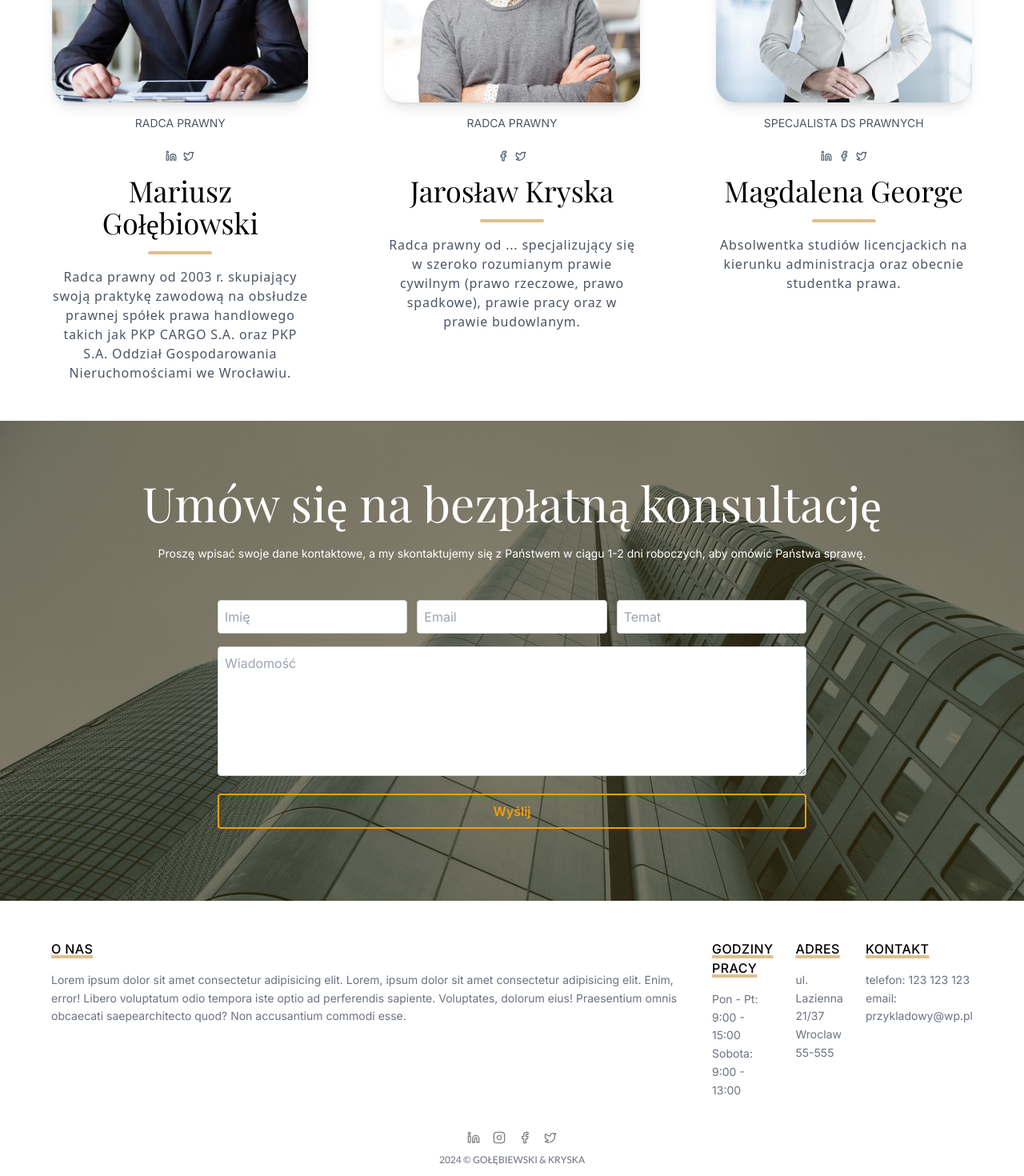
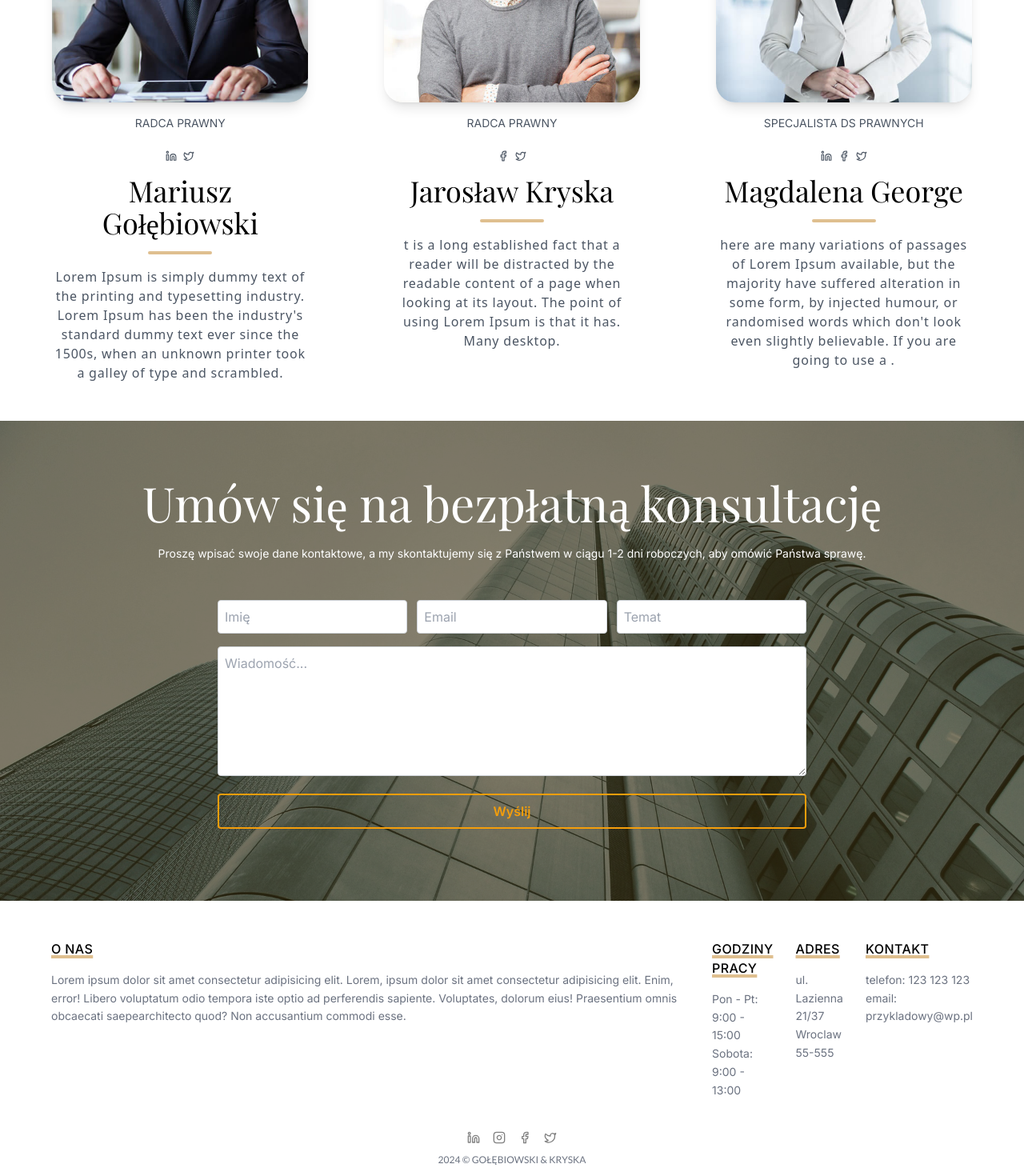
Before and after one commit to xcinek1337/kancelaria-onepage, a Next.js app: page / in a window 1280 px wide. Shown: the part 2412-3882 px from the top of the page at 80% size. Built offline with nearby package versions, Linux system fonts and the light colour scheme; a web font is replaced by a local one.

Commit message:
typo in footer/ added lorem to description

```diff
--- a/src/app/layout.tsx
+++ b/src/app/layout.tsx
@@ -8,7 +8,7 @@ import { ContactBar } from "@/ui/molecules/ContactBar";
 const inter = Inter({ subsets: ["latin"] });
 
 export const metadata: Metadata = {
-	title: "Kancelaria  aaaa&aaaa ",
+	title: "Kancelaria Gołębiowski & KRYSKA | Wrocław ",
 	description:
 		"Specjalizujemy się w prawie cywilnym, gospodarczym, handlowym, pracy i upadłościowym. Wrocław.",
 };
@@ -19,7 +19,7 @@ export default function RootLayout({
 	children: React.ReactNode;
 }>) {
 	return (
-		<html className="p-0 m-0 box-border" lang="en">
+		<html className="p-0 m-0 scroll-smooth box-border" lang="en">
 			<body className={`${inter.className}`}>
 				<ContactBar />
 				<Header />
@@ -28,14 +28,3 @@ export default function RootLayout({
 		</html>
 	);
 }
-{
-	/* <html lang="en">
-				<body className={inter.className}>
-					<Header />
-					<main className="mx-8 my-8 sm:mx-24">{children}</main>
-					<BottomNav />
-					<Footer />
-					{sidebar}
-				</body>
-			</html> */
-}
--- a/src/data/data.ts
+++ b/src/data/data.ts
@@ -53,7 +53,7 @@ export const members = [
 		name: "Mariusz Gołębiowski",
 		position: "radca prawny",
 		description:
-			"Radca prawny od 2003 r. skupiający swoją praktykę zawodową na obsłudze prawnej spółek prawa handlowego takich jak PKP CARGO S.A. oraz PKP S.A. Oddział Gospodarowania Nieruchomościami we Wrocławiu. ",
+			"Lorem Ipsum is simply dummy text of the printing and typesetting industry. Lorem Ipsum has been the industry's standard dummy text ever since the 1500s, when an unknown printer took a galley of type and scrambled. ",
 		img: "member1.jpg",
 		fb: "",
 		ln: "#home",
@@ -63,7 +63,7 @@ export const members = [
 		name: "Jarosław Kryska",
 		position: "radca prawny",
 		description:
-			"Radca prawny od ... specjalizujący się w szeroko rozumianym prawie cywilnym (prawo rzeczowe, prawo spadkowe), prawie pracy oraz w prawie budowlanym.",
+			"t is a long established fact that a reader will be distracted by the readable content of a page when looking at its layout. The point of using Lorem Ipsum is that it has. Many desktop.",
 		img: "member2.jpg",
 		ln: "",
 		fb: "home",
@@ -73,7 +73,7 @@ export const members = [
 		name: "Magdalena George",
 		position: "Specjalista ds prawnych",
 		description:
-			"Absolwentka studiów licencjackich na kierunku administracja oraz obecnie studentka prawa.",
+			"here are many variations of passages of Lorem Ipsum available, but the majority have suffered alteration in some form, by injected humour, or randomised words which don't look even slightly believable. If you are going to use a .",
 		img: "member3.jpg",
 		ln: "https://www.linkedin.com/in/magdalena-george?miniProfileUrn=urn%3Ali%3Afs_miniProfile%3AACoAADnl-d4BQqhf3tljFhOXhPePBa-Nlg5Nqy8&lipi=urn%3Ali%3Apage%3Ad_flagship3_search_srp_all%3BWvzjjcDjTmafXDNkjx%2B%2BlQ%3D%3D",
 		fb: "https://www.facebook.com/magdaa.george",
--- a/src/ui/molecules/FooterBar.tsx
+++ b/src/ui/molecules/FooterBar.tsx
@@ -7,7 +7,7 @@ export const FooterBar = () => {
 	return (
 		<div className=" mt-10 flex flex-col items-center">
 			<ContactIcons />
-			<p className="text-xs font-lato my-3 text-gray-500">{year} © GOŁĘBIEWSKI & KRYSKA</p>
+			<p className="text-xs font-lato my-3 text-gray-500">{year} © GOŁĘBIOWSKI & KRYSKA</p>
 		</div>
 	);
 };
--- a/src/ui/organisms/Contact.tsx
+++ b/src/ui/organisms/Contact.tsx
@@ -42,14 +42,14 @@ export const Contact = () => {
 							</div>
 							<div className="mb-4">
 								<textarea
-									placeholder="Wiadomość"
+									placeholder="Wiadomość..."
 									className="w-full rounded border border-gray-300 p-2 focus:outline-none focus:ring-2 focus:ring-amber-300"
 									rows={6}
 								></textarea>
 							</div>
 							<button
 								type="submit"
-								className="w-full  rounded border-2  border-amber-500 p-2 font-semibold text-amber-500 transition duration-200 hover:bg-amber-500/50"
+								className="w-full  rounded border-2  border-amber-500 p-2 font-semibold hover:text-gray-200 text-amber-500 transition duration-300 hover:bg-amber-500/50"
 							>
 								Wyślij
 							</button>
```
